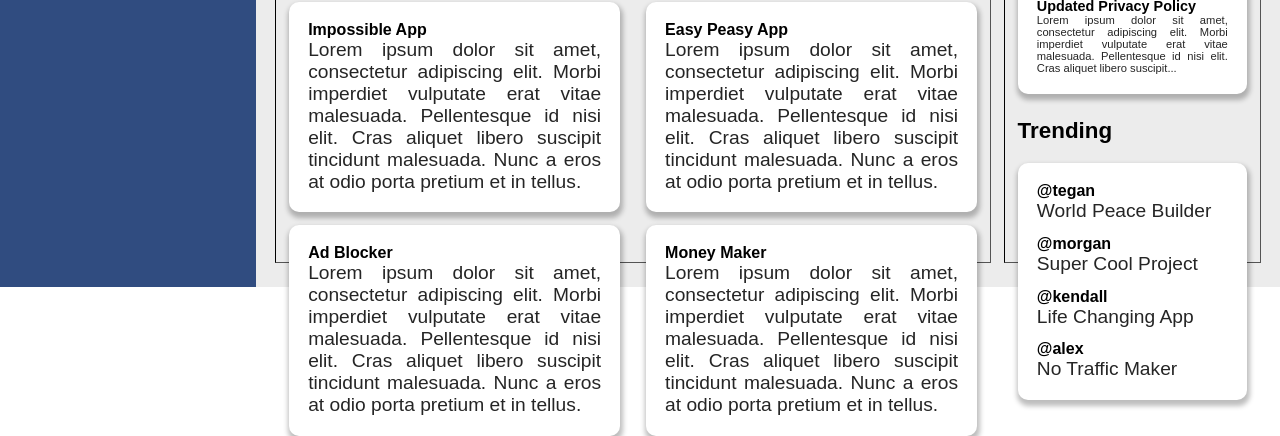
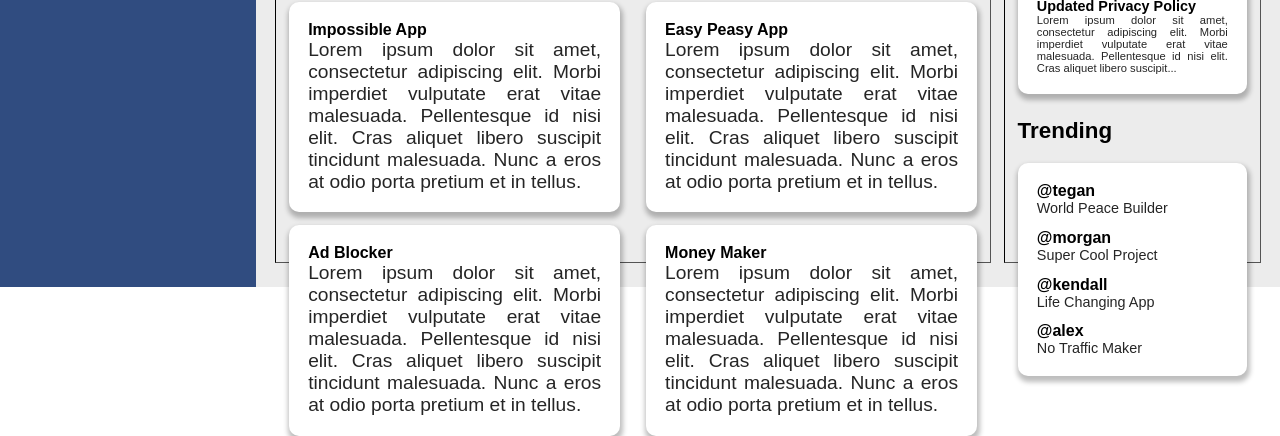
Before and after one commit to Lpik97/Admin-dashboard-project, a plain HTML site: page index.html in a window 1280 px wide. Shown: the part 513-949 px from the top of the page. Drawn offline with Linux system fonts and the light colour scheme.

Commit message:
The same properties of #announces-grid-title and #announces-grid-text were applied to #trending-grid-title and #trending-grid-text.

```diff
--- a/styles.css
+++ b/styles.css
@@ -282,3 +282,13 @@ header {
     -webkit-box-shadow: 1px 4px 5px 2px rgba(0,0,0,0.26);
     -moz-box-shadow: 1px 4px 5px 2px rgba(0,0,0,0.26);
 }
+
+#trending-grid-title {
+    font: normal 600 1rem 'Robot', sans-serif;
+}
+
+#trending-grid-text {
+    font: normal 500 .9rem 'Robot', sans-serif;
+    text-align: justify;
+    color: rgb(37, 37, 37);
+}
```
